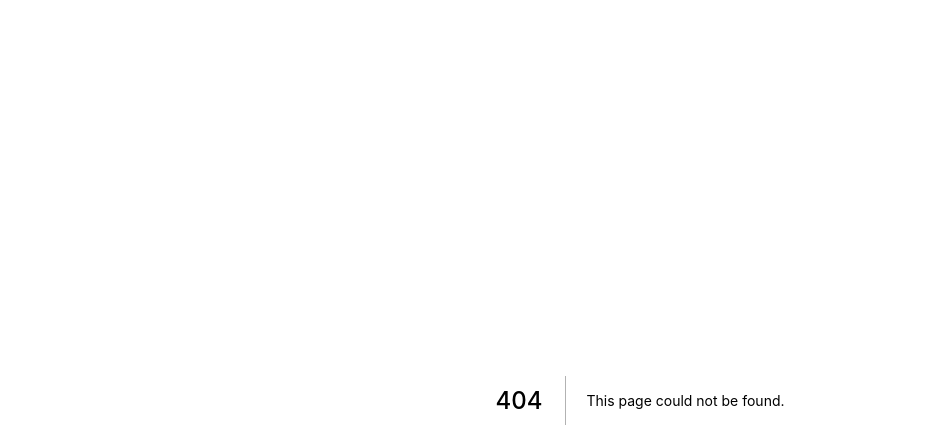
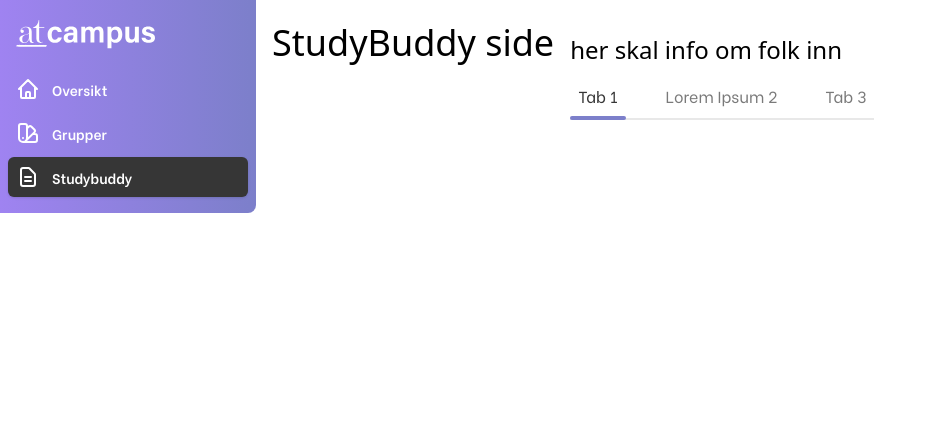
Before and after one commit to Hamza2809/Smidig-Prosjekt, a Next.js app: page /studybuddy in a window 1280 px wide. Before the commit this address had no page. Shown: the top 448 px of the page, without its empty margins (0-929 px from the left). Built offline with nearby package versions, Linux system fonts and the light colour scheme.

Commit message:
Fikset api og routing, fikset så det står riktig fanenavn

```diff
--- a/components/Menu.js
+++ b/components/Menu.js
@@ -18,14 +18,14 @@ export default function Menu() {
         {
             name: 'Grupper',
             icon: ColorSwatchIcon,
-            href: '/colors',
-            current: router.asPath === '/colors'
+            href: '/grupper',
+            current: router.asPath === '/grupper'
         },
         {
             name: 'Studybuddy',
             icon: DocumentTextIcon,
-            href: '/fonts',
-            current: router.asPath === '/fonts'
+            href: '/studybuddy',
+            current: router.asPath === '/studybuddy'
         }
     ];
 
--- a/pages/colors.js
+++ b/pages/grupper.js
@@ -2,7 +2,7 @@ import AppLayout from 'components/AppLayout';
 
 export default function ColorsPage() {
     return (
-        <AppLayout title="atcampus - Colors">
+        <AppLayout title="atcampus - Grupper">
             <main className="m-4">
                 <h1 className="text-xl lg:text-2xl">Grupper</h1>
             </main>
--- a/pages/helloworld.js
+++ /dev/null
@@ -1,22 +0,0 @@
-import Head from 'next/head';
-
-export default function HelloWorldPage() {
-    return (
-        <div className="">
-            <Head>
-                <title>Hello world</title>
-            </Head>
-
-            <main className="m-4">
-                <h1 className="text-xl lg:text-2xl underline decoration-purple-1 decoration-wavy decoration-2">
-                    Hello world
-                </h1>
-
-                <div className="text-md mt-2">
-                    Just showing how you can have multiple pages by just adding
-                    files to the pages folder.
-                </div>
-            </main>
-        </div>
-    );
-}
--- a/pages/index.js
+++ b/pages/index.js
@@ -1,22 +1,10 @@
 import AppLayout from 'components/AppLayout';
-import RoundedSearch from 'components/RoundedSearch';
 
 export default function HomePage() {
     return (
         <AppLayout title={'atcampus - Oversikt'}>
             <main className="m-4">
-                <h1 className="text-xl lg:text-2xl">
-                    {' '}
-                    DETTE ER OVERSIKT SIDEN, search bar skal være øverst i egen
-                    nav og denne skriften skal bort
-                </h1>
-
-                <div className="mt-8">
-                    <RoundedSearch
-                        name={'search'}
-                        placeholder={'søk i spørsmål & svar her'}
-                    />
-                </div>
+                <h1 className="text-xl lg:text-2xl"> Oversikt</h1>
             </main>
         </AppLayout>
     );
--- a/pages/fonts.js
+++ b/pages/studybuddy.js
@@ -3,7 +3,7 @@ import TabBar from '../components/TabBar/TabBar';
 
 export default function FontsPage() {
     return (
-        <AppLayout title="atcampus - Fonts">
+        <AppLayout title="atcampus - StudyBuddy">
             <header className="m-4">
                 <h1 className="text-xl lg:text-2xl">StudyBuddy side</h1>
                 <div className="mt-4"></div>
--- a/pages/styleguide.js
+++ /dev/null
@@ -1,27 +0,0 @@
-import AppLayout from 'components/AppLayout';
-import Link from 'next/link';
-
-export default function StyleguidePage() {
-    return (
-        <AppLayout title="atcampus - Styleguide">
-            <main className="m-4">
-                <h1 className="text-xl lg:text-2xl">atcampus styleguide</h1>
-
-                <div className="mt-4">
-                    Download our{' '}
-                    <Link
-                        href={'/styleguide/atcampus-styleguide-2021-12-15.pdf'}
-                    >
-                        <a
-                            target={'_blank'}
-                            className="underline decoration-purple-1 decoration-2"
-                        >
-                            full styleguide here
-                        </a>
-                    </Link>
-                    .
-                </div>
-            </main>
-        </AppLayout>
-    );
-}
```
